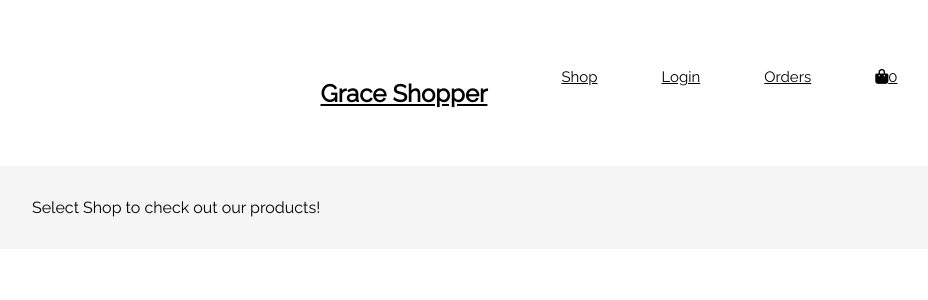
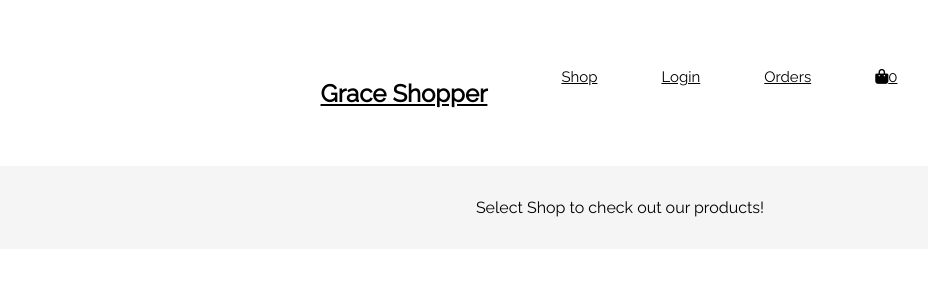
Before and after one commit to Czmat/University-Grace-Shopper, a React app: page / in a window 1280 px wide. Shown: the top 300 px of the page, without its empty margins (20-948 px from the left). Built offline with nearby package versions, Linux system fonts and the light colour scheme; no server answers; the HTML template or start-up script is replaced by a standard one.

Commit message:
upadting

```diff
--- a/assets/styles.css
+++ b/assets/styles.css
@@ -26,6 +26,8 @@ form > * {
   flex-direction: row;
   background-color: whitesmoke;
   text-align: center;
+  align-items: center;
+  justify-content: center;
 }
 
 .horizontal > * {
@@ -38,7 +40,10 @@ form > * {
 .products-box {
   flex-direction: row;
   text-align: center;
-  width: 600px;
+
+  text-align: center;
+  align-items: center;
+  justify-content: center;
 }
 
 .products {
```
